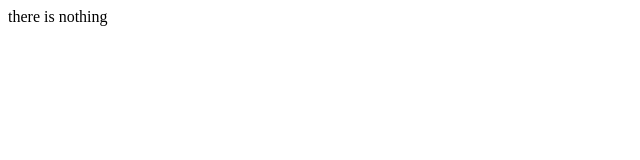
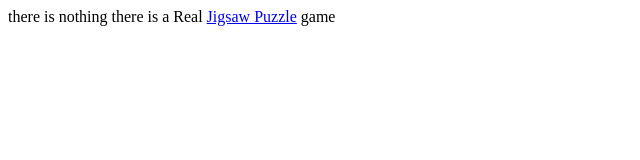
Before and after one commit to jingxinxin/jingxinxin.github.io, a plain HTML site: page index.html in a window 1280 px wide. Shown: the whole page, without its empty margins (0-640 px from the left). Drawn offline with Linux system fonts and the light colour scheme.

Commit message:
[update]:add a game's hyperlink of Jigsaw Puzzle

```diff
--- a/index.html
+++ b/index.html
@@ -6,5 +6,6 @@
   </head>
   <body>
     there is nothing
+    there is a Real <a href="http://jingxinxin.github.io/game-puzzle/">Jigsaw Puzzle</a> game
   </body>
 </html>
```
